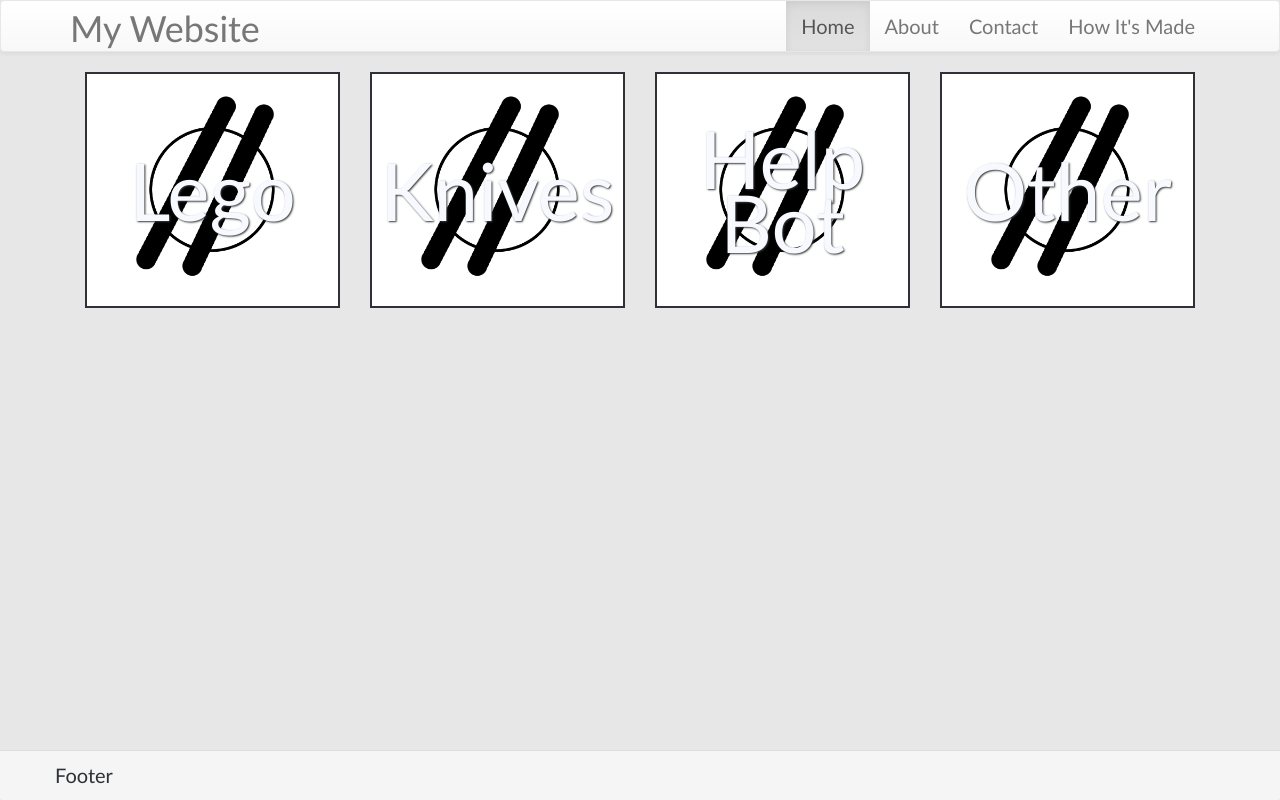
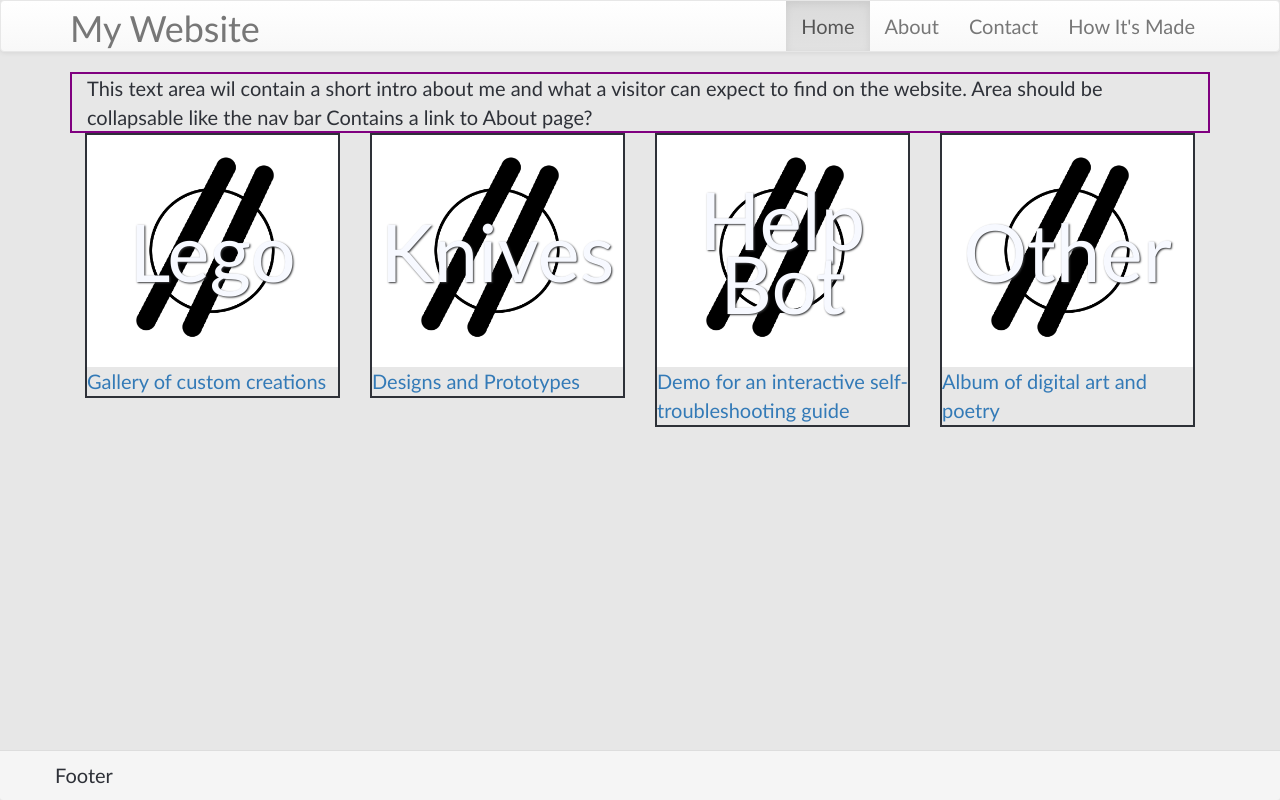
Before and after one commit to hazardlight/portfolio-website, a plain HTML site: page portfolio/index.html in a window 1280 px wide. Drawn offline with nearby package versions, Linux system fonts and the light colour scheme; some packages are replaced by stand-ins of ours.

Commit message:
added description area about categories on home page. Added descriptions for categories. Contact form still WIP

```diff
--- a/portfolio/json/categories.json
+++ b/portfolio/json/categories.json
@@ -5,27 +5,31 @@
     "name": "Lego",
     "short_name": "L",
     "type":"gallery",
-    "image":"img/fake pic.png"
+    "image":"img/fake pic.png",
+    "description":"Gallery of custom creations"
   },
   {
     "id":2,
     "name": "Knives",
     "short_name": "K",
     "type":"gallery",
-    "image":"img/fake pic.png"
+    "image":"img/fake pic.png",
+    "description":"Designs and Prototypes"
   },
   {
     "id": 3,
     "name": "Help Bot",
     "short_name": "HB",
     "type":"app",
-    "image":"img/fake pic.png"
+    "image":"img/fake pic.png",
+    "description":"Demo for an interactive self-troubleshooting guide"
   },
   {
     "id": 4,
     "name": "Other",
     "short_name": "O",
     "type":"gallery",
-    "image":"img/fake pic.png"
+    "image":"img/fake pic.png",
+    "description":"Album of digital art and poetry"
   }
 ]
--- a/portfolio/src/public/home/category.component.html
+++ b/portfolio/src/public/home/category.component.html
@@ -6,7 +6,9 @@
         <span>{{$ctrl.category.name}}</span>
         <!-- temp image -->
         <img class="img-responsive" ng-src="{{$ctrl.category.image}}" alt="temporary picture">
+
       </div>
+      <span>{{$ctrl.category.description}}</span>
     </a>
   </div>
 </div>
--- a/portfolio/src/public/home/home.html
+++ b/portfolio/src/public/home/home.html
@@ -1,5 +1,11 @@
 <div id="home-container" class="container">
   <div class="home-container">
+
+    <div class="home-content-description col-lg-12 tb">
+      This text area wil contain a short intro about me and what a visitor can expect to find on the website.
+      Area should be collapsable like the nav bar
+      Contains a link to About page?
+    </div>
 
     <category-pick ng-repeat="homeCategory in vm.homeCategories"
                    category="homeCategory">
```
